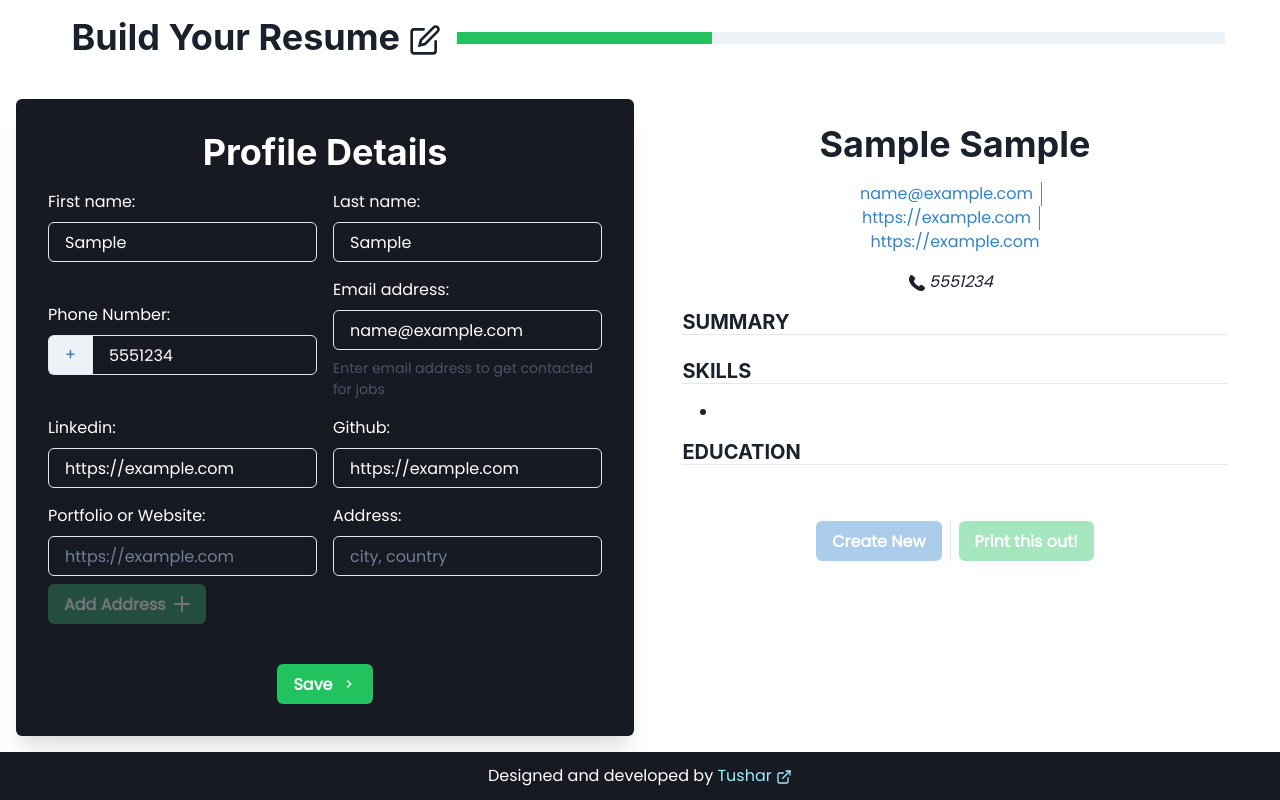
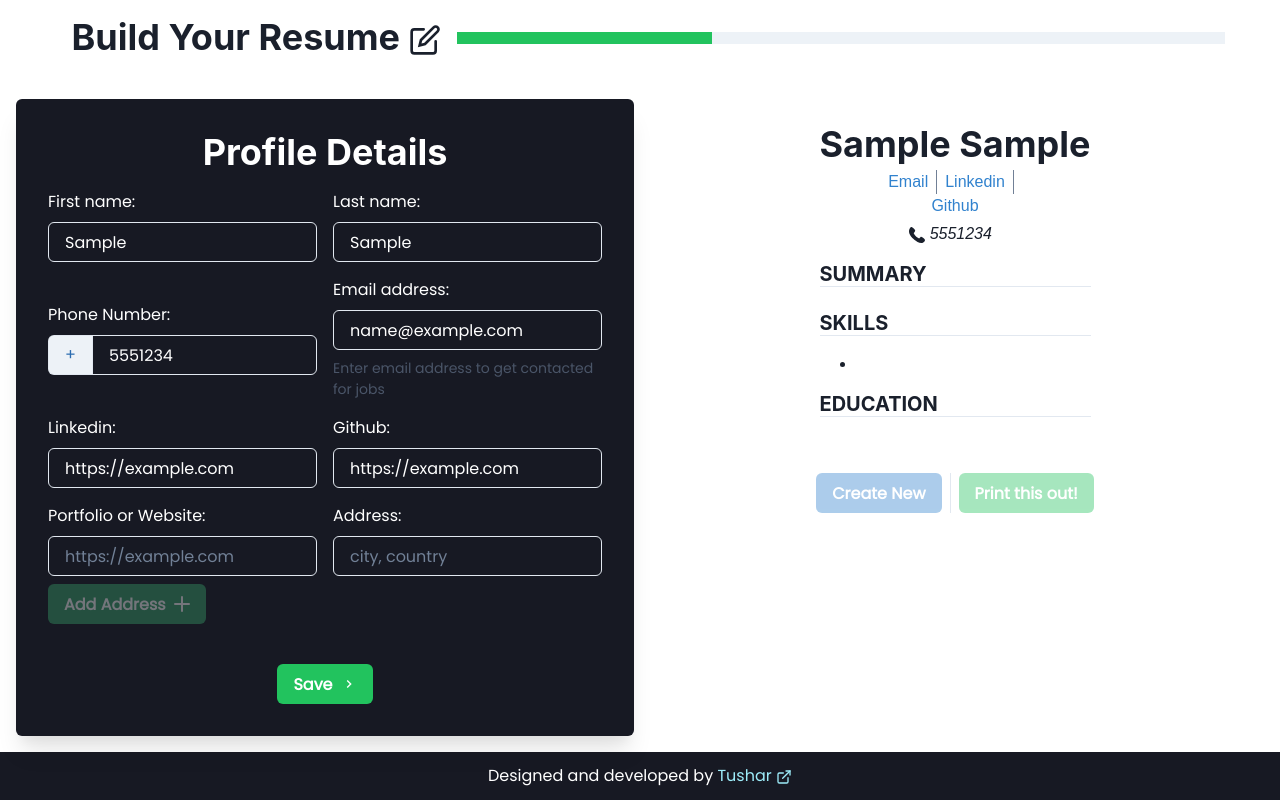
Before and after one commit to pinkmoon25/Resume-builder, a React (Create React App) app: page / in a window 1280 px wide. Both pictures are taken after typing "Sample", "Sample", "5551234", "name@example.com", "https://example.com", "https://example.com" into the empty fields and a click on the button "Add Address". Built offline with nearby package versions, Linux system fonts and the light colour scheme.

Commit message:
fix social links and fonts for resume

```diff
--- a/src/components/ResumeTemplate.jsx
+++ b/src/components/ResumeTemplate.jsx
@@ -20,31 +20,10 @@ const ResumeTemplate = (props) => {
 
   const ref = React.useRef(null);
 
-  // const generatePdf = () => {
-  //   const doc = new jsPDF({
-  //     orientation: 'p',
-  //     format: "a4",
-  //     floatPrecision: 16,
-  //   });
-
-  //   doc.setFont("Times-Roman", "normal");
-
-  //   doc.html(ref.current, {
-  //     async callback(doc) {
-  //       await doc.save("resume");
-  //     },
-  //     autoPaging: "text",
-  //     margin: [20, 20, 20, 20],
-  //     x: 0,
-  //     y: 0,
-  //     width: 200,
-  //     windowWidth: 675
-  //   });
-  // };
-
   return (
     <>
-      <Stack spacing={4} ref={ref} m={6}>
+      <Stack spacing={4} ref={ref} m={6} fontFamily="sans-serif">
+        <Stack spacing={1}>
           <Center>
             <Heading as="h1">
               {resumeInfo.profile.firstname} {resumeInfo.profile.lastname}
@@ -54,13 +33,17 @@ const ResumeTemplate = (props) => {
             <HStack
               justify="center"
               wrap="wrap"
-            maxW="60%"
+              maxW="50%"
               divider={<StackDivider borderColor="gray.500" />}
             >
               {resumeInfo.profile.email.length ? (
-              <Link href={resumeInfo.profile.email} isExternal color="blue.500">
+                <Link
+                  href={resumeInfo.profile.email}
+                  isExternal
+                  color="blue.500"
+                >
                   {" "}
-                {resumeInfo.profile.email}{" "}
+                  Email{" "}
                 </Link>
               ) : null}
               {resumeInfo.profile.linkedin.length ? (
@@ -70,7 +53,7 @@ const ResumeTemplate = (props) => {
                   color="blue.500"
                 >
                   {" "}
-                {resumeInfo.profile.linkedin}{" "}
+                  Linkedin{" "}
                 </Link>
               ) : null}
               {resumeInfo.profile.github.length ? (
@@ -80,7 +63,7 @@ const ResumeTemplate = (props) => {
                   color="blue.500"
                 >
                   {" "}
-                {resumeInfo.profile.github}{" "}
+                  Github{" "}
                 </Link>
               ) : null}
               {resumeInfo.profile.website.length ? (
@@ -90,7 +73,7 @@ const ResumeTemplate = (props) => {
                   color="blue.500"
                 >
                   {" "}
-                {resumeInfo.profile.website}{" "}
+                  Portfolio{" "}
                 </Link>
               ) : null}
             </HStack>
@@ -101,6 +84,7 @@ const ResumeTemplate = (props) => {
               {resumeInfo.profile.address}
             </address>
           </HStack>
+        </Stack>
         <VStack spacing={2} align="stretch">
           <Heading as="h3" fontSize="xl" borderBottomWidth="1px">
             SUMMARY
@@ -194,7 +178,15 @@ const ResumeTemplate = (props) => {
         </Button>
         <div>
           <ReactToPrint
-            trigger={() => <Button colorScheme="whatsapp" w="max-content" isDisabled={page !== 3}>Print this out!</Button>}
+            trigger={() => (
+              <Button
+                colorScheme="whatsapp"
+                w="max-content"
+                isDisabled={page !== 3}
+              >
+                Print this out!
+              </Button>
+            )}
             content={() => ref.current}
           />
         </div>
```
Lines whose indentation alone changed are shown as unchanged.
